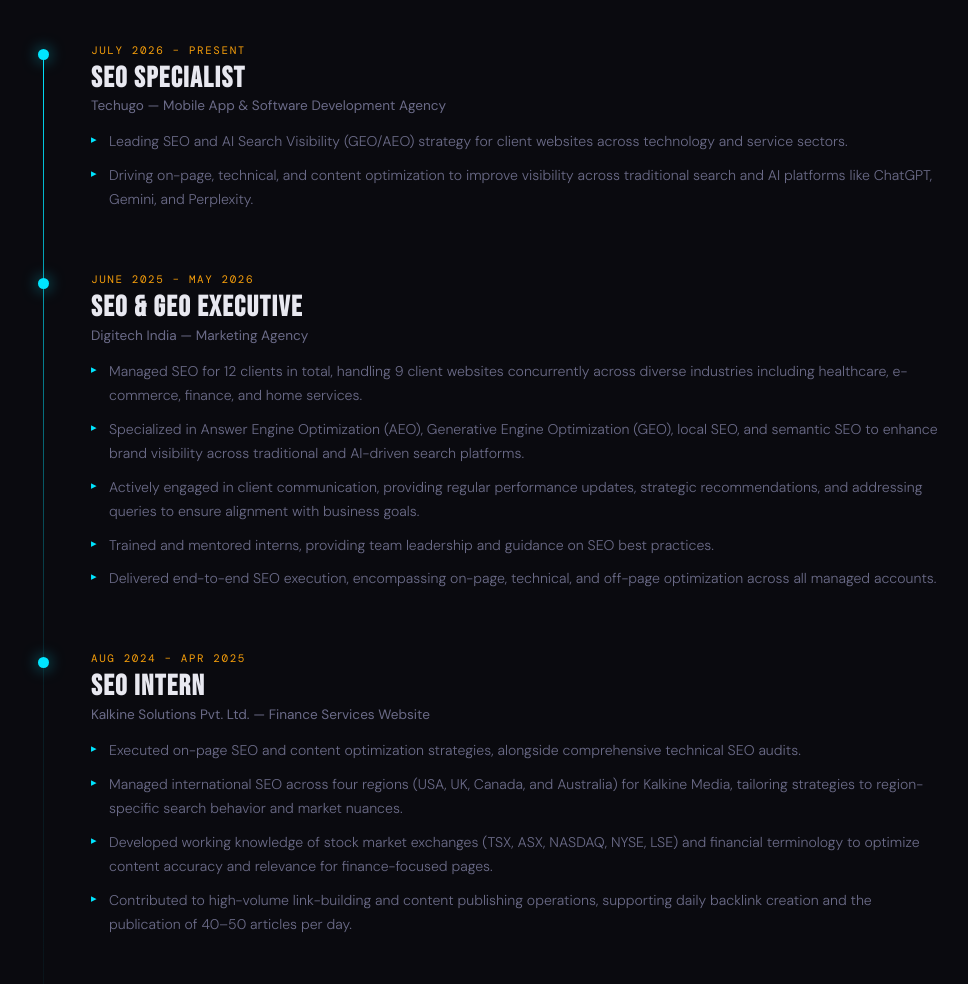
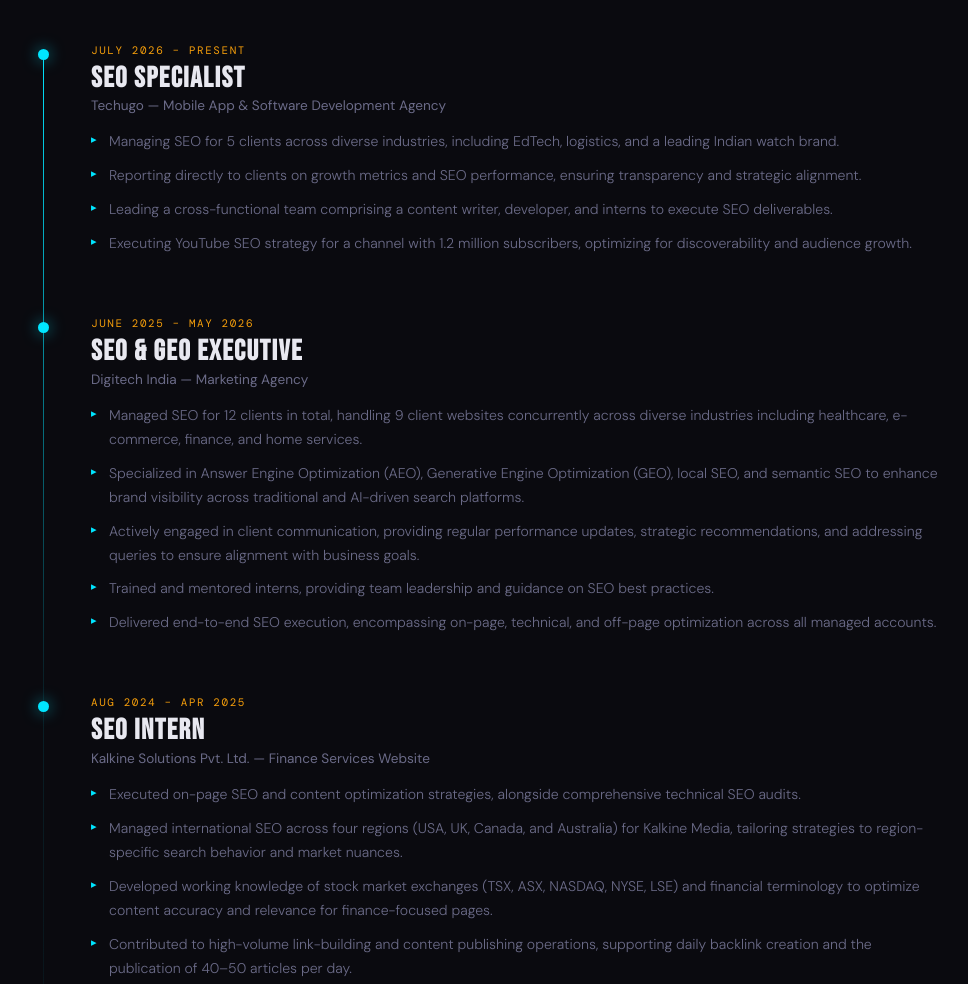
Before and after one commit to prabhatshekhar734/prabhatshekhartiwari, a plain HTML site: page index.html in a window 1280 px wide. Shown: the part 1940-2924 px from the top of the page, without its empty margins (5-973 px from the left). Drawn offline with nearby package versions, Linux system fonts and the light colour scheme; animation ran at ten frames a second.

Commit message:
index.html

```diff
--- a/index.html
+++ b/index.html
@@ -1157,8 +1157,10 @@
       <h3 class="timeline-role">SEO Specialist</h3>
       <div class="timeline-company">Techugo — Mobile App & Software Development Agency</div>
       <ul class="timeline-bullets">
-        <li>Leading SEO and AI Search Visibility (GEO/AEO) strategy for client websites across technology and service sectors.</li>
-        <li>Driving on-page, technical, and content optimization to improve visibility across traditional search and AI platforms like ChatGPT, Gemini, and Perplexity.</li>
+        <li>Managing SEO for 5 clients across diverse industries, including EdTech, logistics, and a leading Indian watch brand.</li>
+        <li>Reporting directly to clients on growth metrics and SEO performance, ensuring transparency and strategic alignment.</li>
+        <li>Leading a cross-functional team comprising a content writer, developer, and interns to execute SEO deliverables.</li>
+        <li>Executing YouTube SEO strategy for a channel with 1.2 million subscribers, optimizing for discoverability and audience growth.</li>
       </ul>
     </div>
 
```
